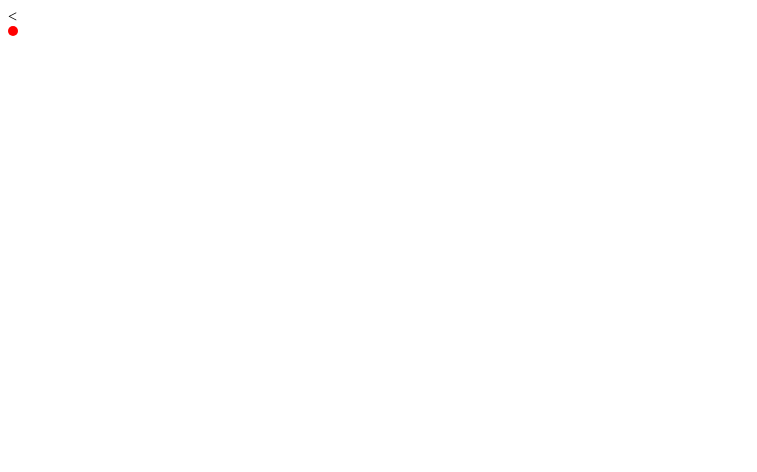
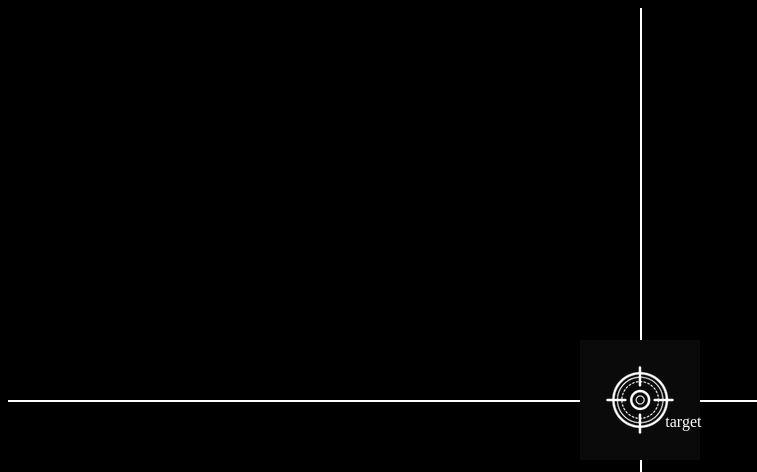
Before and after one commit to eunjeong0417/Javascript-Game, a plain HTML site: page index.html in a window 1280 px wide. Shown: the top 472 px of the page, without its empty margins (0-757 px from the left). Drawn offline with Linux system fonts and the light colour scheme.

Commit message:
2 commit

```diff
--- a/index.html
+++ b/index.html
@@ -8,8 +8,10 @@
     <title>Document</title>
 </head>
 <body>
-    <
-    <div id="cursor"></div>
+    <div id="line-Y"></div>
+    <div id="line-X"></div>
+    <img class="target" src="img/target.png" alt="target">
+    <span id="tag">target</span>
     <script src="index.js"></script>
 </body>
 </html>
--- a/index.js
+++ b/index.js
@@ -1,9 +1,12 @@
-const cursorEl = document.getElementById('cursor')
+// const cursorEl = document.getElementById('cursor')
+// const imgEl = document.getElementsByTagName('img')
 
-window.addEventListener('mousemove', (e) => {
-    cursorEl.style.top =`${e.pageY}px`
-    cursorEl.style.left = `${e.pageX}px`;
-})
-//window에 mousemove 이벤트 추가
-//실제적으로 mouse의 좌표를 확인하려면 mousemove
-//mousemove 이벤트의 pageX, pageY좌표를 확인한다
+// window.addEventListener('mousemove', (e) => {
+//     cursorEl.textContent = ""
+//     cursorEl.style.top =`${e.pageY}px`
+//     cursorEl.style.left = `${e.pageX}px`;
+//     cursorEl.textContent += `🎨 ${e.pageX}px, ${e.pageY}px`
+// })
+// //window에 mousemove 이벤트 추가
+// //실제적으로 mouse의 좌표를 확인하려면 mousemove
+// //mousemove 이벤트의 pageX, pageY좌표를 확인한다
--- a/styles.css
+++ b/styles.css
@@ -4,10 +4,41 @@
   box-sizing: border-box;
 }
 
-#cursor {
-  width: 10px;
-  height: 10px;
-  background-color: red;
-  border-radius: 5px;
+body {
+  background-color: black;
+}
+
+img {
+  background-color: rgb(10, 10, 10);
+}
+
+#line-Y {
   position: absolute;
+  width: 2px;
+  height: 100%;
+  left: 50%;
+  background-color: white;
 }
+
+#line-X {
+  position: absolute;
+  width: 100%;
+  height: 2px;
+  top: 50%;
+  background-color: white;
+}
+
+.target {
+  position: absolute;
+  top: 50%;
+  left: 50%;
+  transform: translate(-50%, -50%);
+}
+
+#tag {
+    position:absolute;
+    color:white;
+    top: 50%;
+    left: 50%;
+    transform: translate(70%, 70%);
+}
```
Also changed, not shown: img/target.png (added).
